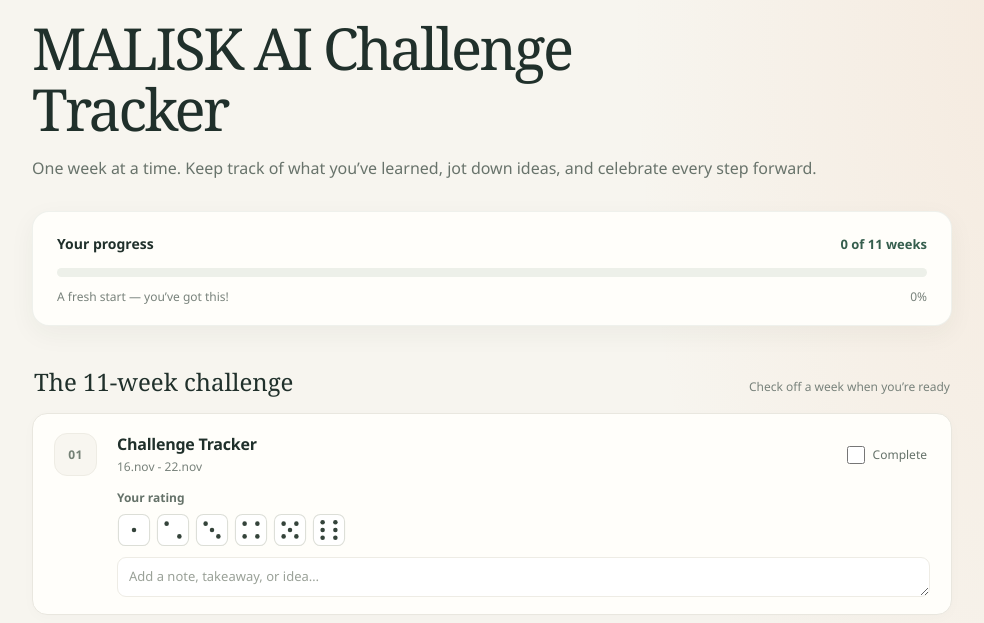
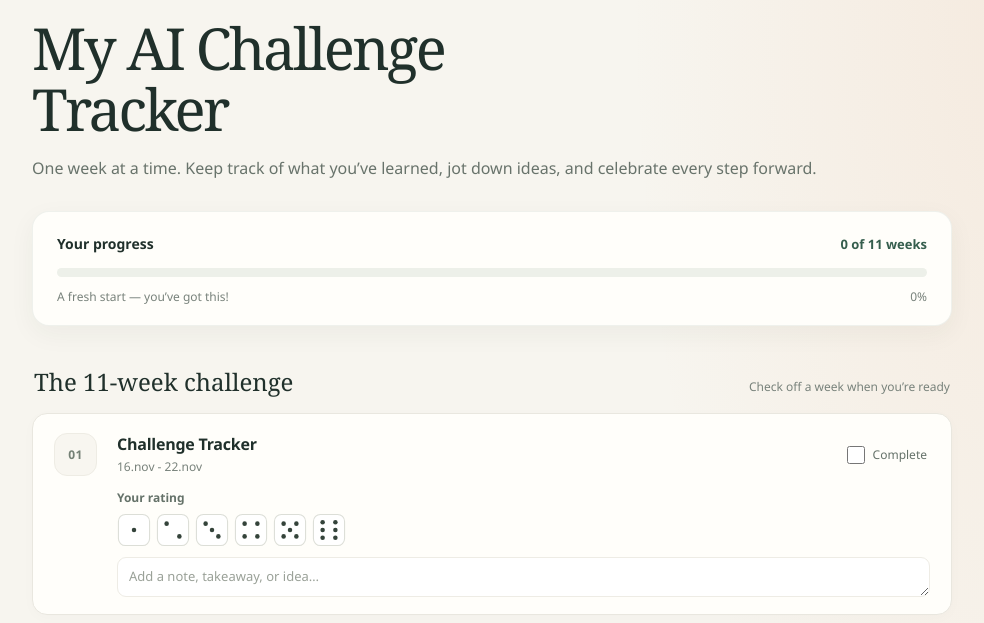
Before and after one commit to MaLiSkHMH/my-ai-challenge-tracker, a plain HTML site: page index.html in a window 1280 px wide. Shown: the part 107-730 px from the top of the page, without its empty margins (148-1132 px from the left). Drawn offline with Linux system fonts and the light colour scheme.

Commit message:
Restore original page heading while keeping repository name

```diff
--- a/index.html
+++ b/index.html
@@ -4,7 +4,7 @@
   <meta charset="utf-8">
   <meta name="viewport" content="width=device-width, initial-scale=1">
   <meta name="theme-color" content="#f7f5ef">
-  <title>MALISK AI Challenge Tracker</title>
+  <title>My AI Challenge Tracker</title>
   <style>
     :root {
       color-scheme: light;
@@ -683,7 +683,7 @@
         </span>
       </div>
       <p class="eyebrow"><span class="eyebrow-mark" aria-hidden="true">✳</span> Your learning journey</p>
-      <h1>MALISK AI Challenge Tracker</h1>
+      <h1>My AI Challenge Tracker</h1>
       <p class="intro">One week at a time. Keep track of what you’ve learned, jot down ideas, and celebrate every step forward.</p>
     </header>
 
```
